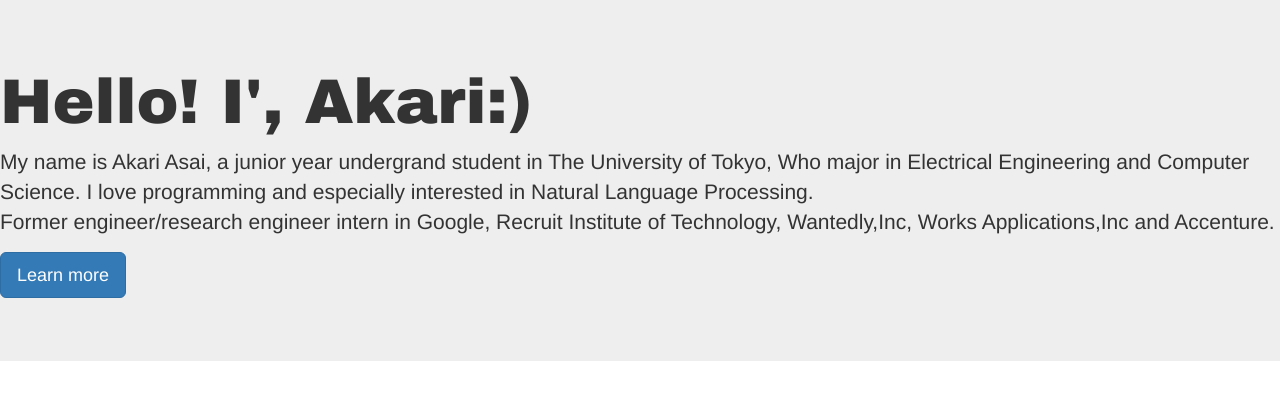
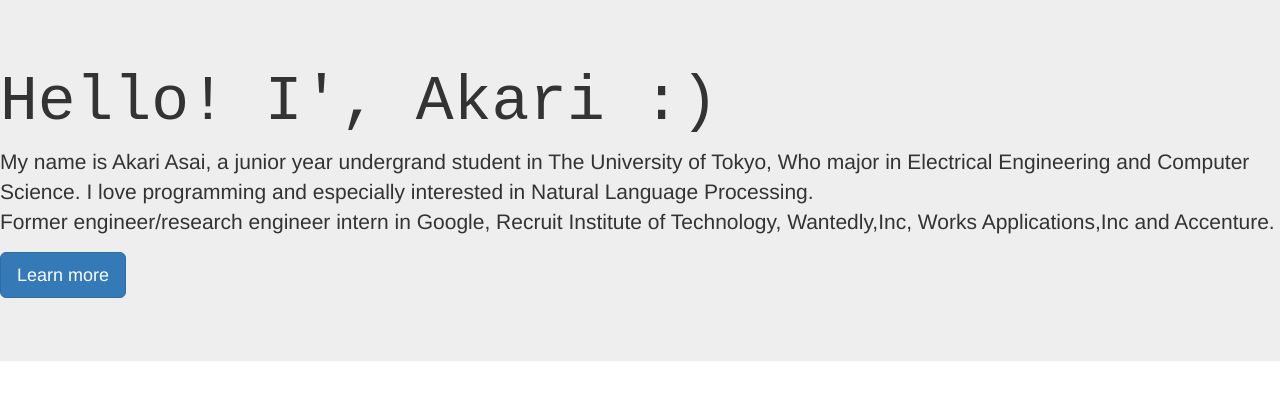
Before and after one commit to AkariAsai/AkariAsai.github.io_v1, a plain HTML site: page index.html in a window 1280 px wide. Drawn offline with nearby package versions, Linux system fonts and the light colour scheme.

Commit message:
chage font

```diff
--- a/index.html
+++ b/index.html
@@ -3,14 +3,17 @@
 <head>
   <meta charset="utf-8">
   <meta http-equiv="X-UA-Compatible" content="IE=edge">
-  <meta name="viewport" content="width=device-width, initial-scale=1">
+  <meta name="viewport" content="width=device-width, initial-scale=0.8">
   <title>AkariAsai</title>
   <link href="//maxcdn.bootstrapcdn.com/bootstrap/3.3.6/css/bootstrap.min.css" rel="stylesheet">
+  <style type="text/css">
+  h1.title {font-family: "Courier New",monospace; }
+  </style>
 </head>
 <div class="jumbotron">
-  <font face="arial black">
- <h1>Hello! I', Akari:)</h1>
-  </font>
+
+ <h1 class="title">Hello! I', Akari :)</h1>
+
  <p>My name is Akari Asai, a junior year undergrand student in The University of Tokyo,
     Who major in Electrical Engineering and Computer Science. I love programming and especially
     interested in Natural Language Processing. <br>
```
